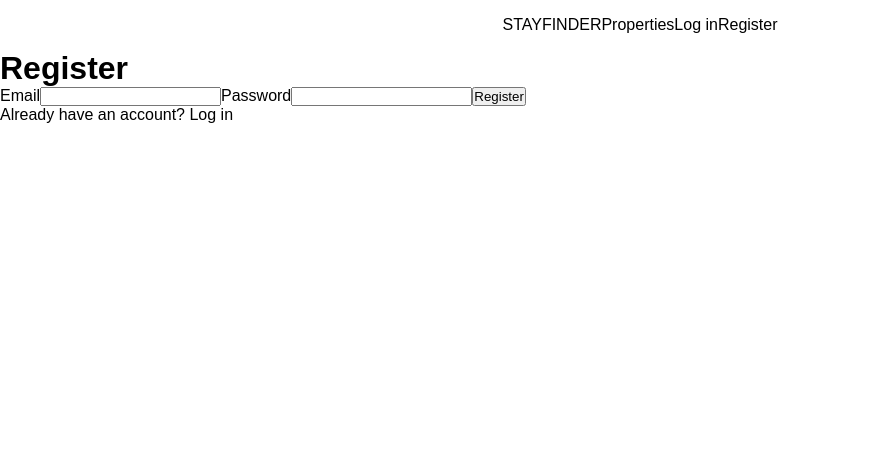
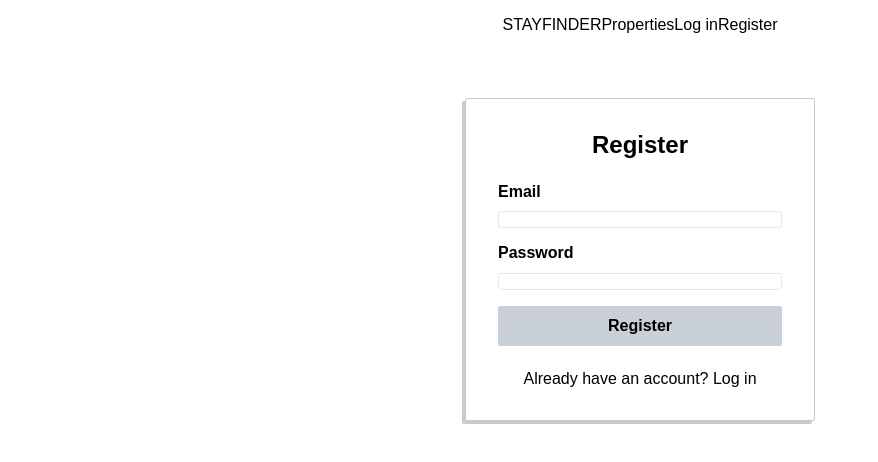
Before and after one commit to ddaviddahlgren/stayfinder-fend, a Next.js app: page /register in a window 1280 px wide. Shown: the top 462 px of the page, without its empty margins (0-878 px from the left). Built offline with nearby package versions, Linux system fonts and the light colour scheme; no server answers.

Commit message:
broke out property card and added css for login/register

```diff
--- a/src/app/globals.css
+++ b/src/app/globals.css
@@ -55,7 +55,7 @@ a {
 }
 
 .loading {
-  margin-top: 2rem;
+  margin: 2rem;
   text-align: center;
 }
 
--- a/src/app/page.tsx
+++ b/src/app/page.tsx
@@ -28,6 +28,7 @@ export default function Home() {
   return (
     <>
       <Hero />
+      {(loading || error || properties.length === 0) && (
         <div className="loading">
           {loading && <p>Loading properties...</p>}
           {error && <p role="alert">{error}</p>}
@@ -35,6 +36,7 @@ export default function Home() {
             <p>No properties yet.</p>
           )}
         </div>
+      )}
 
       <PropertyList properties={properties} />
     </>
--- a/src/app/register/page.tsx
+++ b/src/app/register/page.tsx
@@ -5,6 +5,7 @@ import { useRouter } from "next/navigation";
 import Link from "next/link";
 import { useAuth } from "@/context/AuthContext";
 import { ApiError } from "@/lib/api";
+import styles from "@/components/styles/AuthForm.module.css";
 
 export default function RegisterPage() {
   const { register } = useAuth();
@@ -31,10 +32,10 @@ export default function RegisterPage() {
   }
 
   return (
-    <div>
-      <h1>Register</h1>
+    <div className={styles.page}>
+      <h1 className={styles.title}>Register</h1>
 
-      <form onSubmit={handleSubmit}>
+      <form className={styles.form} onSubmit={handleSubmit}>
         <label>
           Email
           <input
@@ -56,14 +57,18 @@ export default function RegisterPage() {
           />
         </label>
 
-        {error && <p role="alert">{error}</p>}
+        {error && (
+          <p role="alert" className={styles.error}>
+            {error}
+          </p>
+        )}
 
-        <button type="submit" disabled={submitting}>
+        <button type="submit" className={styles.button} disabled={submitting}>
           {submitting ? "Creating account..." : "Register"}
         </button>
       </form>
 
-      <p>
+      <p className={styles.switch}>
         Already have an account? <Link href="/login">Log in</Link>
       </p>
     </div>
--- a/src/components/PropertyFilterForm.tsx
+++ b/src/components/PropertyFilterForm.tsx
@@ -23,6 +23,7 @@ export default function PropertyFilterForm({
   }
 
   return (
+    <div className={styles.page}>
       <form className={styles.form} onSubmit={(e) => e.preventDefault()}>
         <label className={styles.label}>
           Location
@@ -60,7 +61,9 @@ export default function PropertyFilterForm({
           <select
             className={styles.input}
             value={filters.sort}
-          onChange={(e) => update("sort", e.target.value as PropertySort | "")}
+            onChange={(e) =>
+              update("sort", e.target.value as PropertySort | "")
+            }
           >
             <option value="">Newest first</option>
             <option value="price_asc">Lowest first</option>
@@ -68,5 +71,6 @@ export default function PropertyFilterForm({
           </select>
         </label>
       </form>
+    </div>
   );
 }
--- /dev/null
+++ b/src/components/styles/AuthForm.module.css
@@ -0,0 +1,73 @@
+.page {
+  max-width: 350px;
+  margin: 3rem auto;
+  padding: 2rem;
+  border: 1px solid #cdc6c6;
+  border-radius: 2px;
+  box-shadow: -3px 3px #cccaca;
+}
+
+.title {
+  font-size: 24px;
+  margin: 0 0 1.5rem;
+  text-align: center;
+}
+
+.form {
+  display: flex;
+  flex-direction: column;
+  gap: 1rem;
+}
+
+.form label {
+  display: flex;
+  flex-direction: column;
+  gap: 0.25rem;
+  font-weight: 600;
+}
+
+.form input {
+  color: slategray;
+  background-color: rgba(255, 255, 255, 0.739);
+  outline: none;
+  border: 1px solid rgba(112, 128, 144, 0.17);
+  border-radius: 0.2rem;
+  margin-top: 0.4rem;
+}
+
+.form input:focus {
+  outline: 2px solid rgb(164, 164, 246);
+  border-color: transparent;
+}
+
+.error {
+  margin: 0;
+  color: #b00020;
+}
+
+.button {
+  color: black;
+  padding: 0.7rem;
+  border: none;
+  border-radius: 2px;
+  background: rgb(201, 208, 215);
+  font: inherit;
+  font-weight: 600;
+  cursor: pointer;
+  transition: 0.2s ease;
+}
+
+.button:hover {
+  background-color: rgb(215, 220, 225);
+  transition: 0.2s ease;
+}
+
+.button:disabled {
+  opacity: 0.6;
+  cursor: not-allowed;
+}
+
+.switch {
+  margin: 1.5rem 0 0;
+  text-align: center;
+}
--- /dev/null
+++ b/src/components/styles/PropertyCard.module.css
@@ -0,0 +1,27 @@
+.card {
+  display: block;
+  border: 1px solid #ddd;
+  border-radius: 2px;
+  padding: 1rem;
+  color: inherit;
+  text-decoration: none;
+  transition: 0.3s ease;
+}
+
+.card:hover {
+  border-color: #888;
+  box-shadow: -2px 2px #888;
+  transition: 0.2s ease;
+}
+
+.title {
+  margin: 0 0 0.5rem;
+}
+
+.location {
+  color: #555;
+}
+
+.price {
+  font-weight: bold;
+}
--- a/src/components/styles/PropertyFilterForm.module.css
+++ b/src/components/styles/PropertyFilterForm.module.css
@@ -1,3 +1,11 @@
+.page {
+  display: flex;
+  flex-direction: row;
+  justify-content: center;
+  max-width: 400px;
+  margin: auto;
+}
+
 .form {
   padding: 1rem 2rem;
   display: flex;
```
Also changed, not shown: src/app/login/page.tsx (+7 -6 lines), src/components/PropertyCard.tsx (added, +13 -0 lines), src/components/PropertyList.tsx (+6 -7 lines). Lines whose indentation alone changed are shown as unchanged.
